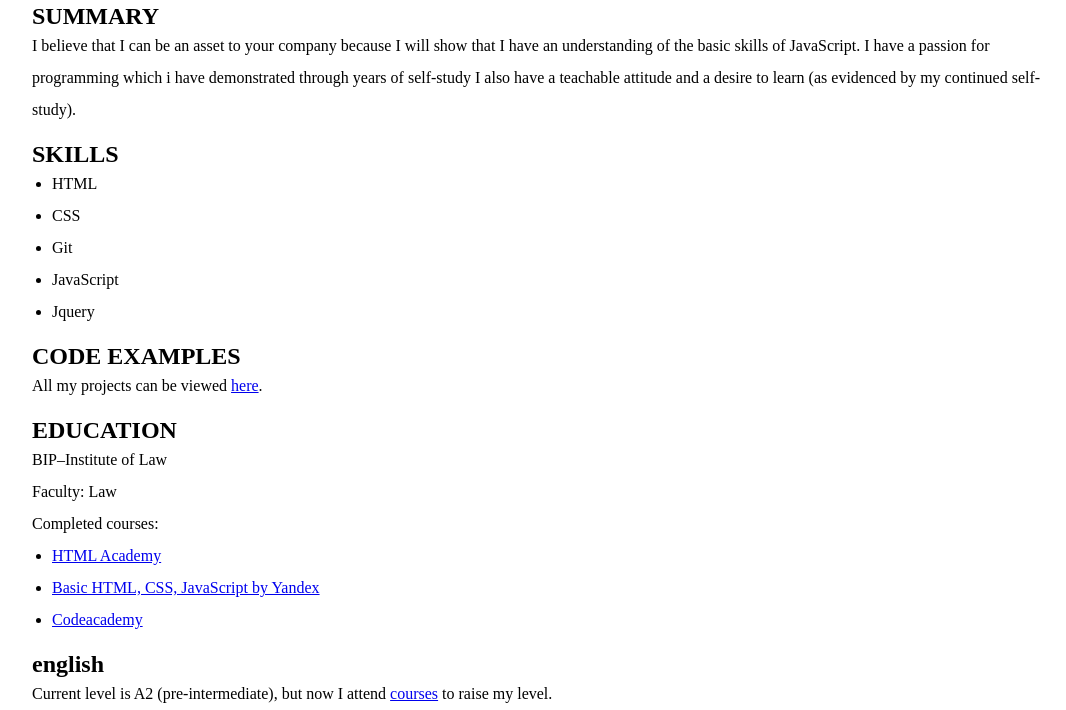
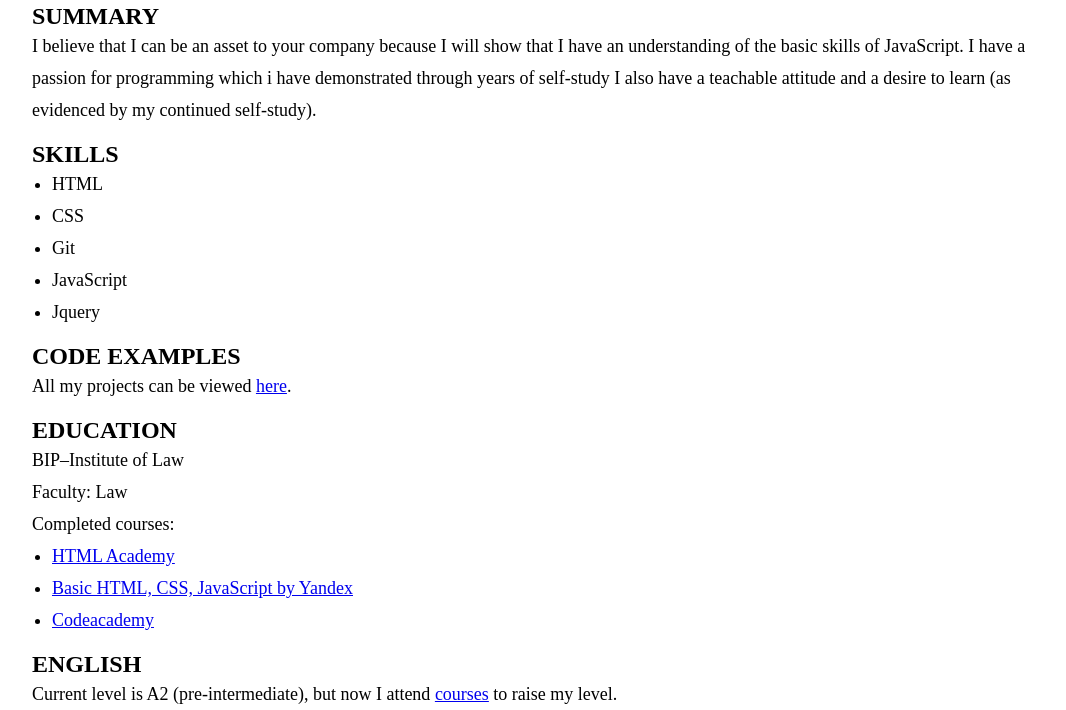
Before and after one commit to DenisSoft/rsschool-2019Q1-cv, a plain HTML site: page index.html in a window 1280 px wide. Shown: the part 166-876 px from the top of the page, without its empty margins (96-1162 px from the left). Drawn offline with Linux system fonts and the light colour scheme.

Commit message:
style: complete .css

```diff
--- a/style.css
+++ b/style.css
@@ -32,9 +32,15 @@ section {
 
 p {
     line-height: 32px;
+    font-size: 18px;
 }
 
 ul {
     line-height: 32px;
     margin-left: 20px;
+    font-size: 18px;
 }
+
+h2 {
+    text-transform: uppercase;
+}
```
